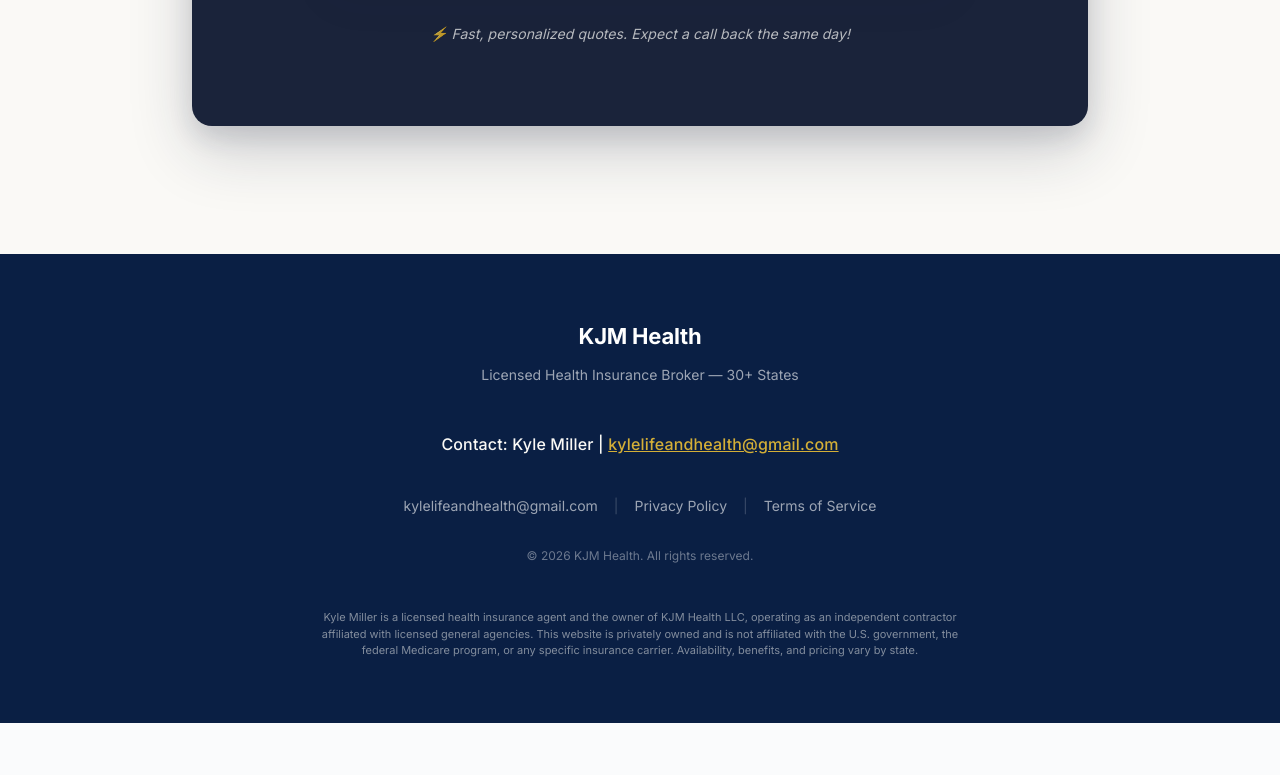
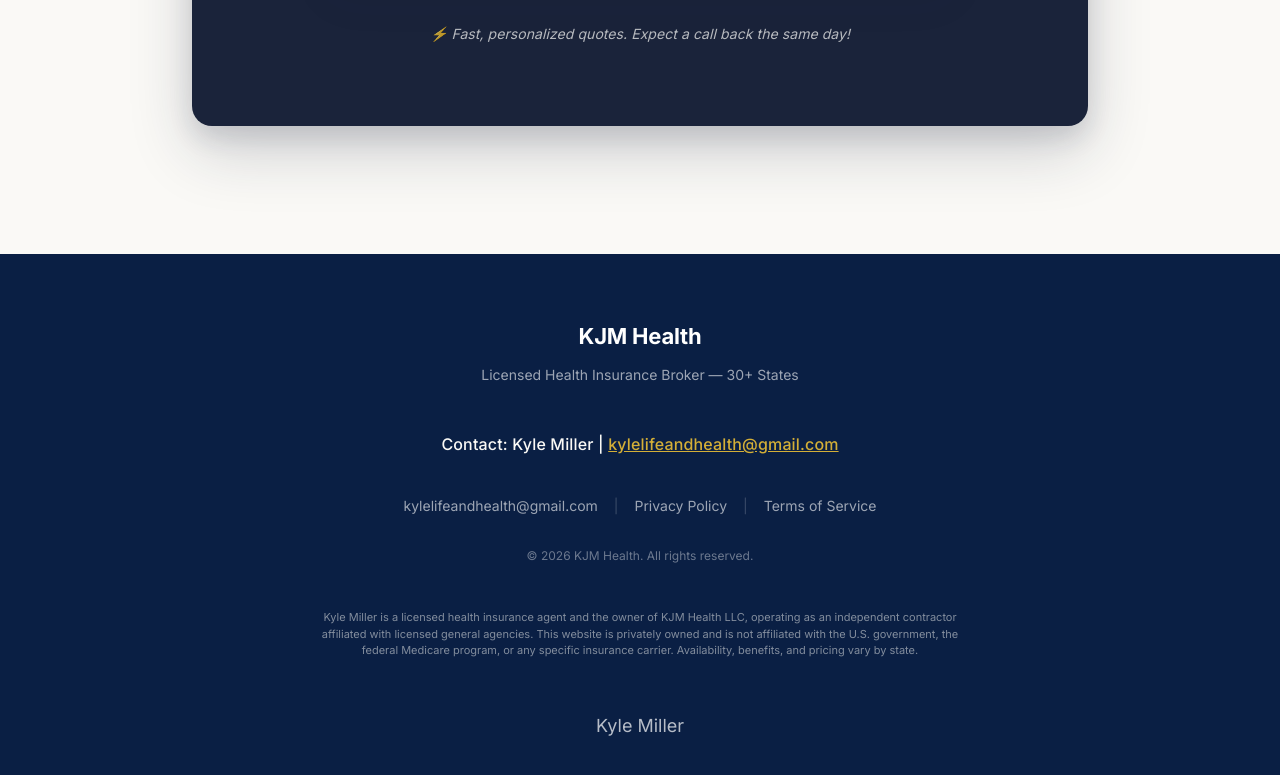
Before and after one commit to kjmhealth-cloud/kjm-health-site, a Next.js app: page / in a window 1280 px wide. Shown: the part 6401-7176 px from the top of the page. Before the commit the page ends 7124 px from the top, so only its background shows below. Built offline with nearby package versions, Linux system fonts and the light colour scheme.

Commit message:
Add Light LinkedIn badge

```diff
--- a/src/app/page.tsx
+++ b/src/app/page.tsx
@@ -2,6 +2,7 @@
 
 import { useState } from "react";
 import Link from "next/link";
+import Script from "next/script";
 
 import { motion, AnimatePresence } from "framer-motion";
 import {
@@ -1396,6 +1397,30 @@ export default function Home() {
             program, or any specific insurance carrier. Availability, benefits,
             and pricing vary by state.
           </p>
+
+          {/* LinkedIn Profile Badge */}
+          <div style={{ display: "flex", justifyContent: "center", marginTop: 24 }}>
+            <div
+              className="badge-base LI-profile-badge"
+              data-locale="en_US"
+              data-size="medium"
+              data-theme="light"
+              data-type="VERTICAL"
+              data-vanity="kyle-miller-424b773b5"
+              data-version="v1"
+            >
+              <a
+                className="badge-base__link LI-simple-link"
+                href="https://www.linkedin.com/in/kyle-miller-424b773b5?trk=profile-badge"
+              >
+                Kyle Miller
+              </a>
+            </div>
+          </div>
+          <Script
+            src="https://platform.linkedin.com/badges/js/profile.js"
+            strategy="lazyOnload"
+          />
         </div>
       </footer>
     </>
```
